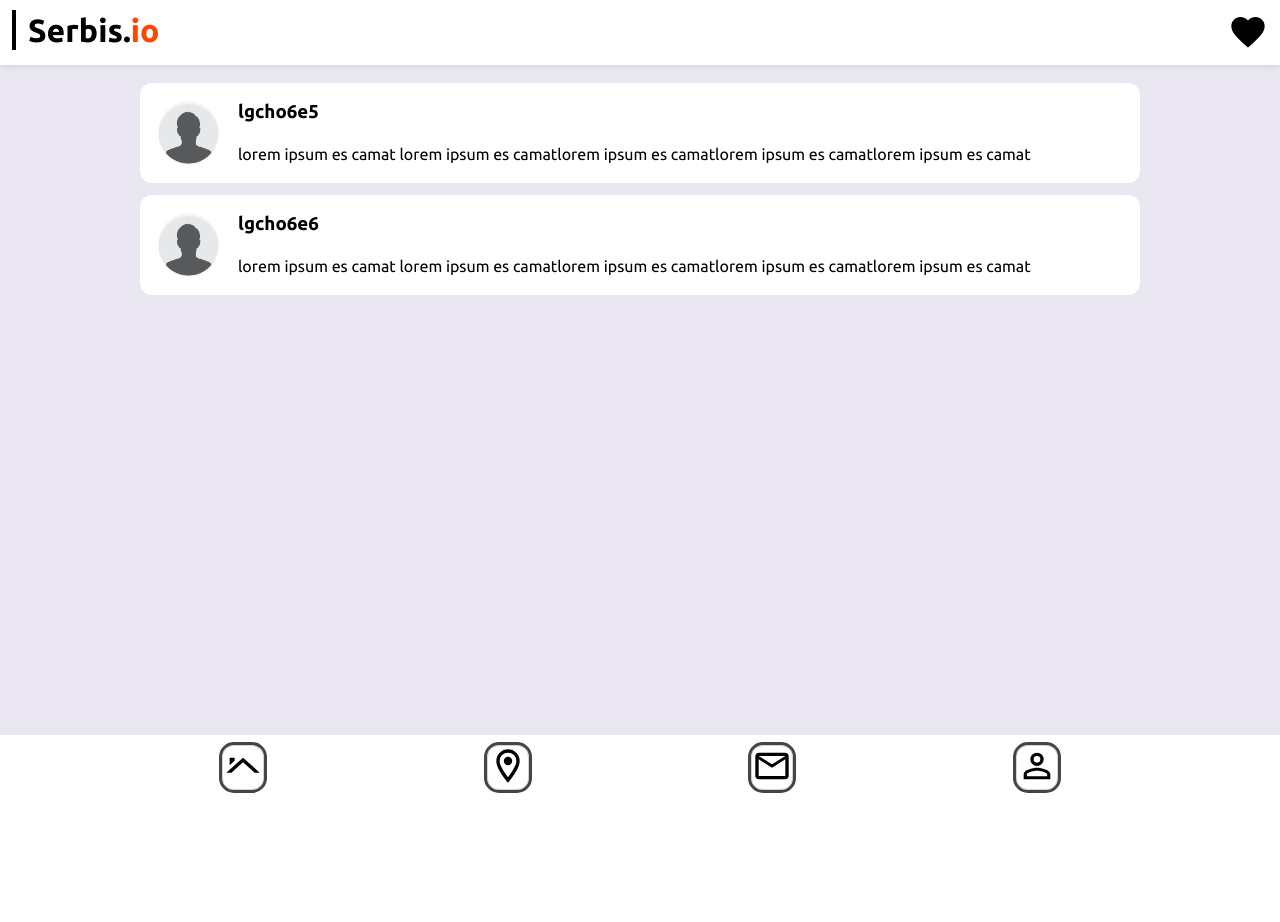
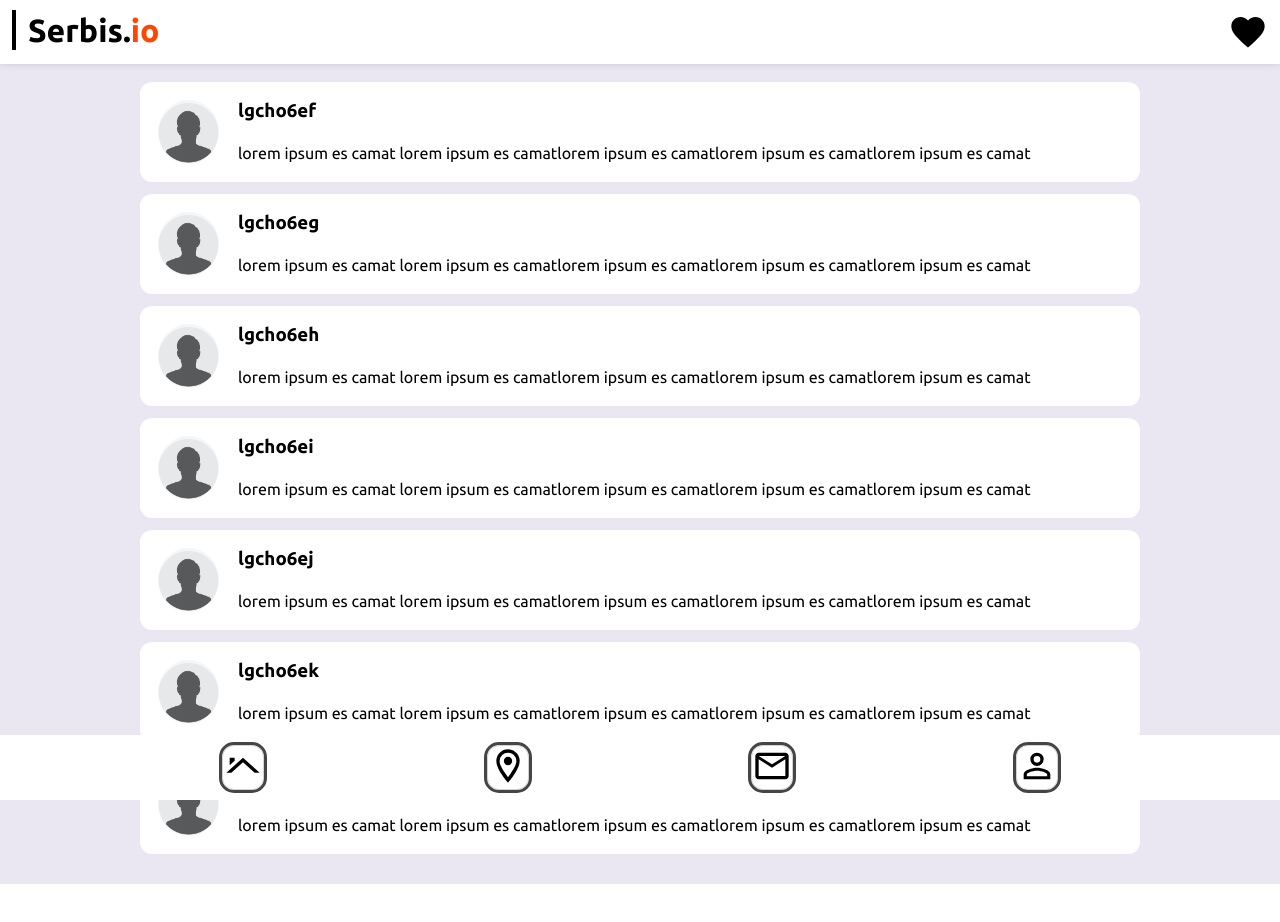
Before and after one commit to Danvictorgithub/Serbis-io, a React (Vite) app: page /inbox in a window 1280 px wide. Shown: the top 922 px of the page. Before the commit the page ends 800 px from the top, so only its background shows below. Built offline with nearby package versions, Linux system fonts and the light colour scheme.

Commit message:
fixed bad ui issues

```diff
--- a/src/App.css
+++ b/src/App.css
@@ -1,13 +1,15 @@
 #root {
 /*  position: relative;*/
-  background-color:#EAE7F3;
 }
-
 .wrapper {
   margin-inline: auto auto;
   flex:1 0 auto;
   max-width: 1000px;
   width:100%;
+}
+.container {
+  background-color:#EAE7F3;
+  padding:18px;
 }
 .App {
   height:100svh;
@@ -68,12 +70,8 @@
 .navLogo:hover {
   fill: orangered;
 }
-.container {
-  padding:18px;
-}
 .home {
-    background-color:#EAE7F3;
-
+/*    background-color:#EAE7F3;*/
 }
 .heroLocation {
   padding:12px;
@@ -201,5 +199,4 @@
   text-overflow: ellipsis;
 }
 /*web responsive -> home {map is moved at the left-side}*/
-/*mailbox is implemented like messenger
-implement darkmode in settings*/
+/*implement darkmode in settings*/
--- /dev/null
+++ b/src/views/home/components/location.tsx
@@ -0,0 +1,18 @@
+import React from "react";
+
+export default function Location() {
+  return (
+    <div className='heroLocation'>
+      <h2>Current Location: Butuan</h2>
+      <div className='locationMeta'>
+        <h3>No. Services: <span>24</span></h3>
+        <div className="serviceTags">
+          <div className="sTag">Boarding House</div>
+          <div className="sTag">Manicure</div>
+          <div className="sTag">Water Delivery</div>
+          <div className="sTag">Septic Tank Repairs</div>
+        </div>
+      </div>
+    </div>
+  );
+}
--- a/src/views/home/home.tsx
+++ b/src/views/home/home.tsx
@@ -1,6 +1,7 @@
 import React from 'react';
 import HeartOutlineLogo from "../../assets/heartOutlineLogo";
 import uniqid from "uniqid";
+import Location from './components/location';
 interface ServiceInfo {
 	sName:string,
 	sImg:string,
@@ -15,18 +16,7 @@ export default function Home() {
 	return (
 		<div className='home container'>
 			<div className='wrapper'>
-				<div className='heroLocation'>
-					<h2>Current Location: Butuan</h2>
-					<div className='locationMeta'>
-						<h3>No. Services: <span>24</span></h3>
-						<div className="serviceTags">
-							<div className="sTag">Boarding House</div>
-							<div className="sTag">Manicure</div>
-							<div className="sTag">Water Delivery</div>
-							<div className="sTag">Septic Tank Repairs</div>
-						</div>
-					</div>
-				</div>
+				<Location />
 				<div className='servicesContent'>
 					{services.map((service:ServiceInfo):JSX.Element => {
 						return (
--- a/src/views/mail/mail.tsx
+++ b/src/views/mail/mail.tsx
@@ -12,7 +12,24 @@ export default function Mail() {
 		},
 		{message:"lorem ipsum es camat lorem ipsum es camatlorem ipsum es camatlorem ipsum es camatlorem ipsum es camat",
 		 user:uniqid()
-		}
+		},
+		{message:"lorem ipsum es camat lorem ipsum es camatlorem ipsum es camatlorem ipsum es camatlorem ipsum es camat",
+		 user:uniqid()
+		},
+		{message:"lorem ipsum es camat lorem ipsum es camatlorem ipsum es camatlorem ipsum es camatlorem ipsum es camat",
+		 user:uniqid()
+		},
+		{message:"lorem ipsum es camat lorem ipsum es camatlorem ipsum es camatlorem ipsum es camatlorem ipsum es camat",
+		 user:uniqid()
+		},
+		{message:"lorem ipsum es camat lorem ipsum es camatlorem ipsum es camatlorem ipsum es camatlorem ipsum es camat",
+		 user:uniqid()
+		},
+		{message:"lorem ipsum es camat lorem ipsum es camatlorem ipsum es camatlorem ipsum es camatlorem ipsum es camat",
+		 user:uniqid()
+		},
+
+
 		];
 	const isMailEmpty = (mailArray.length == 0);
 	return (
```
